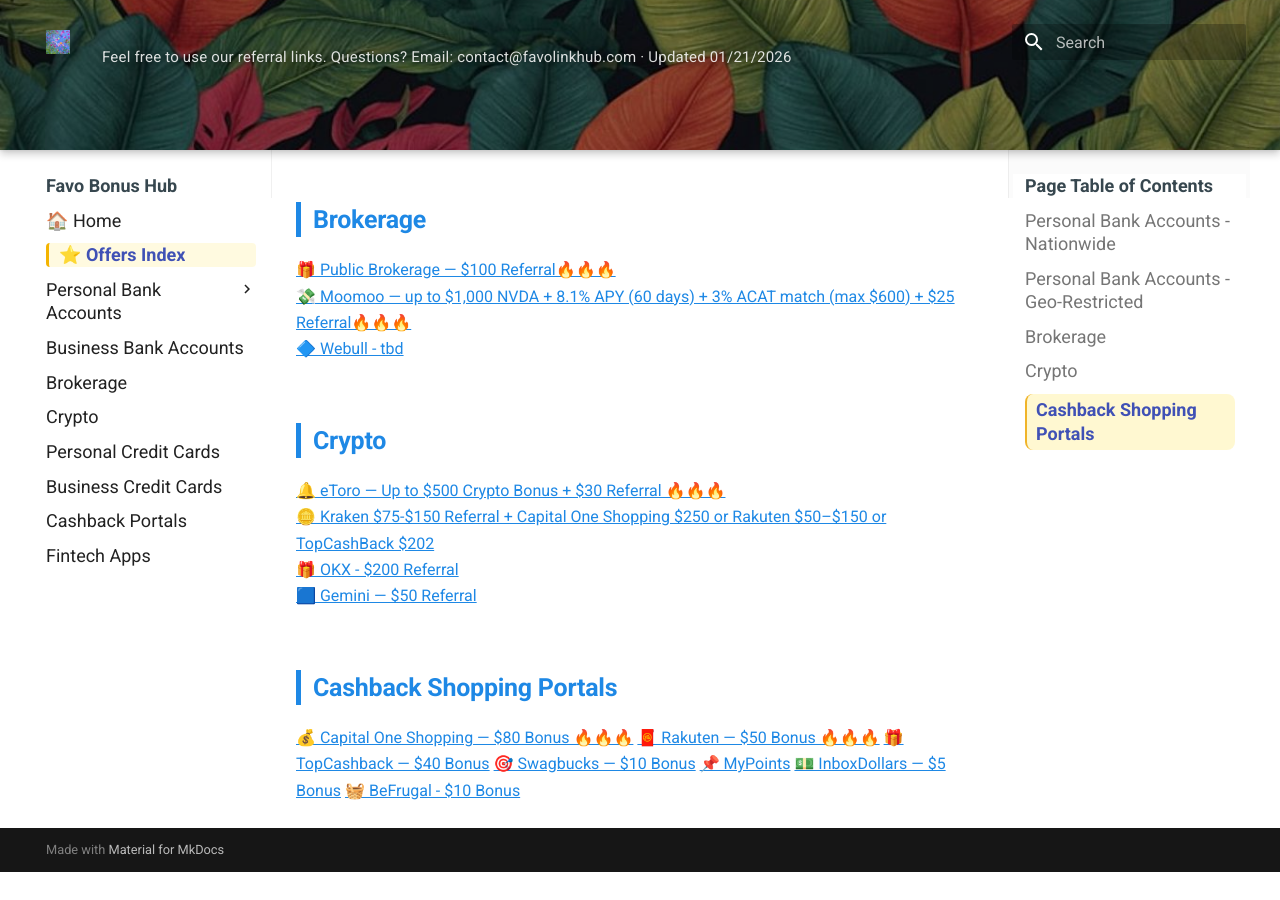
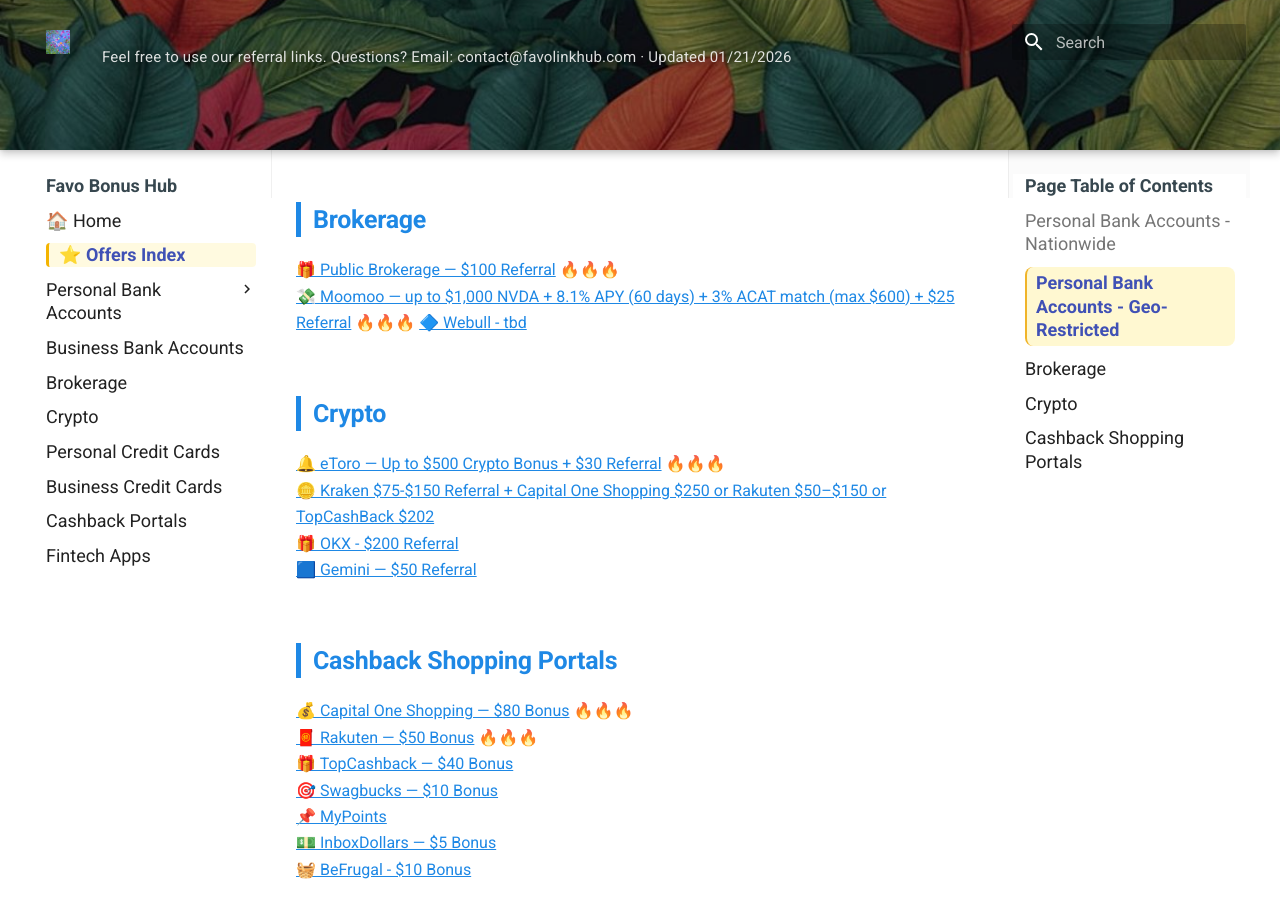
Before and after one commit to whispersofzephyr/favolinkhub-site, an MkDocs documentation site: the page built from docs/offers-index.md, in a window 1280 px wide and 900 px high, scrolled down 725 px. Built offline with MkDocs 1.6.1 and Material for MkDocs 9.7.7, drawn with Linux system fonts in a browser that asks for light colours; before the commit the page ends 1597 px from its top, so only the background shows below that.

```diff
--- a/docs/offers-index.md
+++ b/docs/offers-index.md
@@ -27,21 +27,21 @@ All current offers, organized by category.
 
 ## Brokerage
 
-[🎁 Public Brokerage — $100 Referral🔥🔥🔥](brokerage.md#br-public)
-[💸 Moomoo — up to $1,000 NVDA + 8.1% APY (60 days) + 3% ACAT match (max $600) + $25 Referral🔥🔥🔥](brokerage.md#br-moomoo)
+[🎁 Public Brokerage — $100 Referral](brokerage.md#br-public) 🔥🔥🔥
+[💸 Moomoo — up to $1,000 NVDA + 8.1% APY (60 days) + 3% ACAT match (max $600) + $25 Referral](brokerage.md#br-moomoo) 🔥🔥🔥
 [🔷 Webull - tbd](brokerage.md#br-webull)
 
 ## Crypto
 
-[🔔 eToro — Up to $500 Crypto Bonus + $30 Referral 🔥🔥🔥](crypto.md#cr-etoro)
+[🔔 eToro — Up to $500 Crypto Bonus + $30 Referral](crypto.md#cr-etoro) 🔥🔥🔥
 [🪙 Kraken $75-$150 Referral + Capital One Shopping $250 or Rakuten $50–$150 or TopCashBack $202](crypto.md#cr-kraken)
 [🎁 OKX - $200 Referral](crypto.md#cr-okx)
 [🟦 Gemini — $50 Referral](crypto.md#cr-gemini)
 
 ## Cashback Shopping Portals
 
-[💰 Capital One Shopping — $80 Bonus 🔥🔥🔥](shopping-portals.md#sp-capital-one-shopping)
-[🧧 Rakuten — $50 Bonus 🔥🔥🔥](shopping-portals.md#sp-rakuten)
+[💰 Capital One Shopping — $80 Bonus](shopping-portals.md#sp-capital-one-shopping) 🔥🔥🔥
+[🧧 Rakuten — $50 Bonus](shopping-portals.md#sp-rakuten) 🔥🔥🔥
 [🎁 TopCashback — $40 Bonus](shopping-portals.md#topcashback--40-bonus)
 [🎯 Swagbucks — $10 Bonus](shopping-portals.md#sp-swagbucks)
 [📌 MyPoints](shopping-portals.md#sp-mypoints)
```
